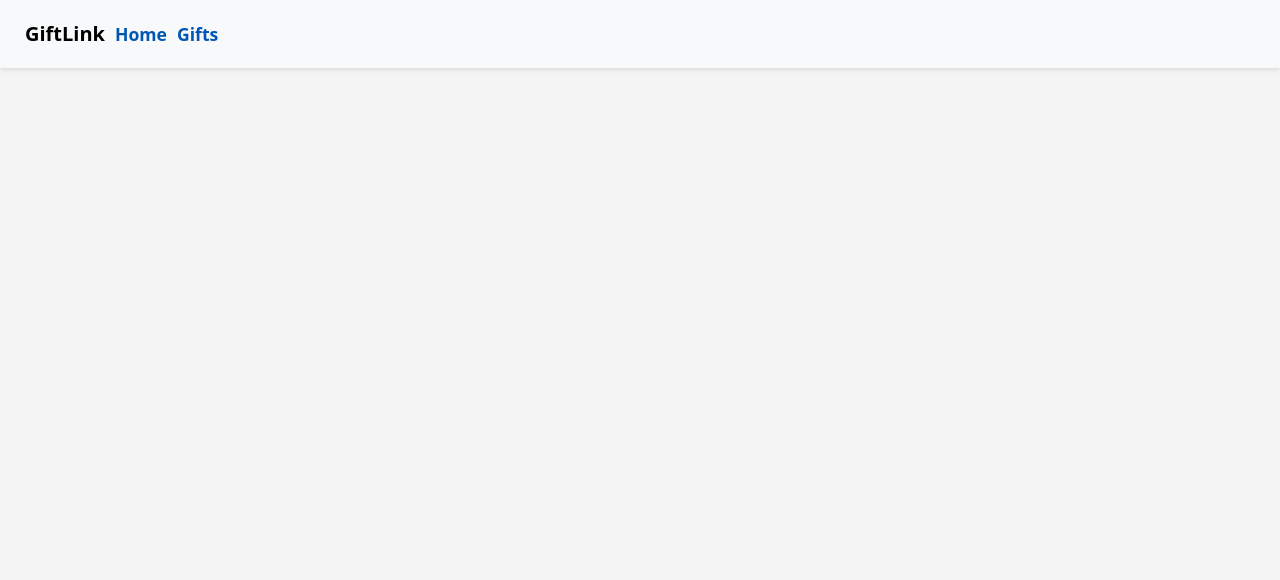
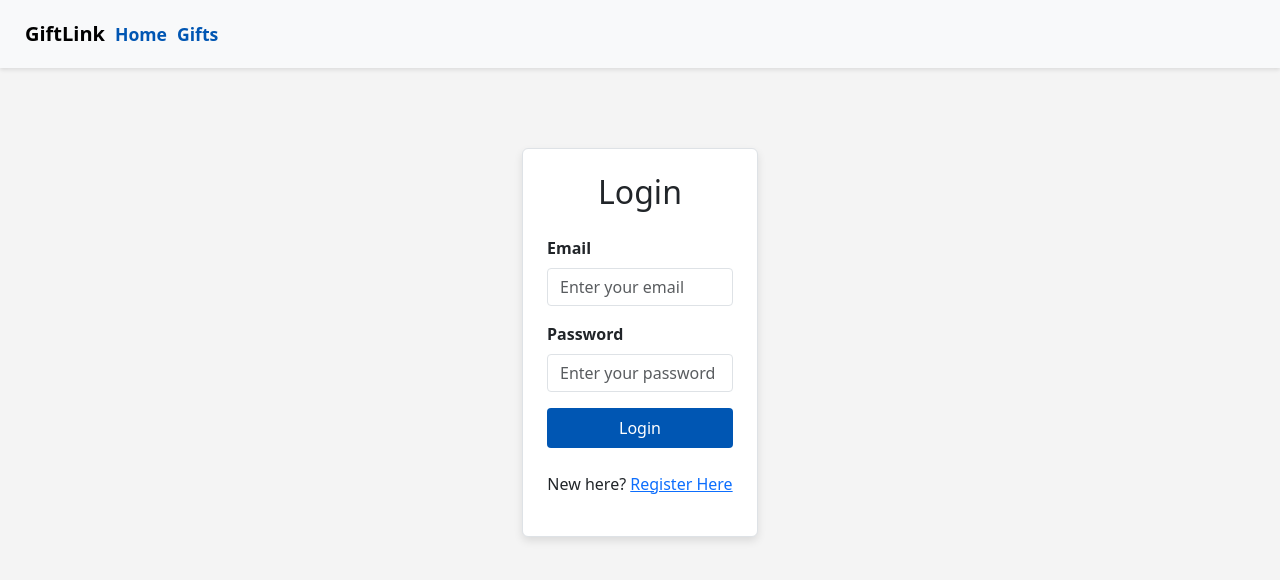
Before and after one commit to CoreDiLeone/fullstack-capstone-project, a React (Create React App) app in the folder giftlink-frontend/: page /app/login in a window 1280 px wide. Before the commit this address had no page. Shown: the top 580 px of the page. Built offline with nearby package versions, Linux system fonts and the light colour scheme.

Commit message:
Create the Register and Login Pages

```diff
--- a/giftlink-frontend/src/App.js
+++ b/giftlink-frontend/src/App.js
@@ -1,22 +1,23 @@
 import React from 'react';
 import { Routes, Route, useNavigate } from 'react-router-dom';
 import MainPage from './components/MainPage/MainPage';
+import LoginPage from './components/LoginPage/LoginPage';
+import RegisterPage from './components/RegisterPage/RegisterPage';
 import 'bootstrap/dist/css/bootstrap.min.css';
 import './App.css';
 import Navbar from './components/Navbar/Navbar';
-
 function App() {
-
+  const navigate = useNavigate();
   return (
-    <>
+        <>
         <Navbar/>
         <Routes>
-          {/* the final code will not pass the products to every page, but each page will call the server API */}
           <Route path="/" element={<MainPage />} />
           <Route path="/app" element={<MainPage />} />
+          <Route path="/app/login" element={<LoginPage/>} />
+          <Route path="/app/register" element={<RegisterPage />} />
         </Routes>
         </>
   );
 }
-
 export default App;
--- /dev/null
+++ b/giftlink-frontend/src/components/LoginPage/LoginPage.css
@@ -0,0 +1,44 @@
+.login-card {
+    background-color: #fff;
+    box-shadow: 0px 4px 8px rgba(0, 0, 0, 0.1);
+}
+
+.login-card .form-label {
+    font-weight: 600;
+}
+
+.login-card input {
+    border-radius: 0.25rem;
+}
+
+.login-card .btn {
+    padding: 0.5rem 1rem;
+    border-radius: 0.25rem;
+}
+
+.login-card .btn-primary {
+    background-color: #0056b3;
+    border: none;
+}
+
+.login-card .btn-secondary {
+    background-color: #dc3545;
+    border: none;
+}
+
+.login-card .text-primary {
+    color: #0056b3;
+}
+
+.login-card .text-secondary {
+    color: #6c757d;
+}
+
+/* Additional styles */
+a.text-primary:hover {
+    text-decoration: underline;
+}
+
+a.text-secondary:hover {
+    text-decoration: underline;
+}
--- /dev/null
+++ b/giftlink-frontend/src/components/LoginPage/LoginPage.js
@@ -0,0 +1,58 @@
+import React, { useState } from 'react';
+import './LoginPage.css';
+
+function LoginPage() {
+
+    //insert code here to create useState hook variables for email, password
+    const [email, setEmail] = useState();
+    const [password, setPassword] = useState();
+    // insert code here to create handleLogin function and include console.log
+    const handleLogin = async (e) => {
+        e.preventDefault();
+        console.log("Button login :)");
+    }
+    return (
+        <div className="container mt-5">
+            <div className="row justify-content-center">
+                <div className="col-md-6 col-lg-4">
+                    <div className="login-card p-4 border rounded">
+                        <h2 className="text-center mb-4 font-weight-bold">Login</h2>
+
+                        {/* insert code here to create input elements for the variables email and  password */}
+                        <div className="mb-3">
+                            <label htmlFor="email" className="form-label">Email</label>
+                            <input
+                                id="email"
+                                type="text"
+                                className="form-control"
+                                placeholder="Enter your email"
+                                value={email}
+                                onChange={(e) => setEmail(e.target.value)}
+                            />
+                        </div>
+
+                        <div className="mb-3">
+                            <label htmlFor="password" className="form-label">Password</label>
+                            <input
+                                id="password"
+                                type="text"
+                                className="form-control"
+                                placeholder="Enter your password"
+                                value={password}
+                                onChange={(e) => setPassword(e.target.value)}
+                            />
+                        </div>
+                        {/* insert code here to create a button that performs the `handleLogin` function on click */}
+                        <button className="btn btn-primary w-100 mb-3" onClick={handleLogin}>Login</button>
+                        <p className="mt-4 text-center">
+                            New here? <a href="/app/register" className="text-primary">Register Here</a>
+                        </p>
+
+                    </div>
+                </div>
+            </div>
+        </div>
+    )
+}
+
+export default LoginPage;
--- /dev/null
+++ b/giftlink-frontend/src/components/RegisterPage.js/RegisterPage.css
@@ -0,0 +1,44 @@
+.register-card {
+    background-color: #fff;
+    box-shadow: 0px 4px 8px rgba(0, 0, 0, 0.1);
+}
+
+.register-card .form-label {
+    font-weight: 600;
+}
+
+.register-card input {
+    border-radius: 0.25rem;
+}
+
+.register-card .btn {
+    padding: 0.5rem 1rem;
+    border-radius: 0.25rem;
+}
+
+.register-card .btn-primary {
+    background-color: #0056b3;
+    border: none;
+}
+
+.register-card .btn-secondary {
+    background-color: #dc3545;
+    border: none;
+}
+
+.register-card .text-primary {
+    color: #0056b3;
+}
+
+.register-card .text-secondary {
+    color: #6c757d;
+}
+
+/* Additional styles */
+a.text-primary:hover {
+    text-decoration: underline;
+}
+
+a.text-secondary:hover {
+    text-decoration: underline;
+}
```
Also changed, not shown: giftlink-frontend/src/components/RegisterPage.js/Register.js (added, +86 -0 lines).
